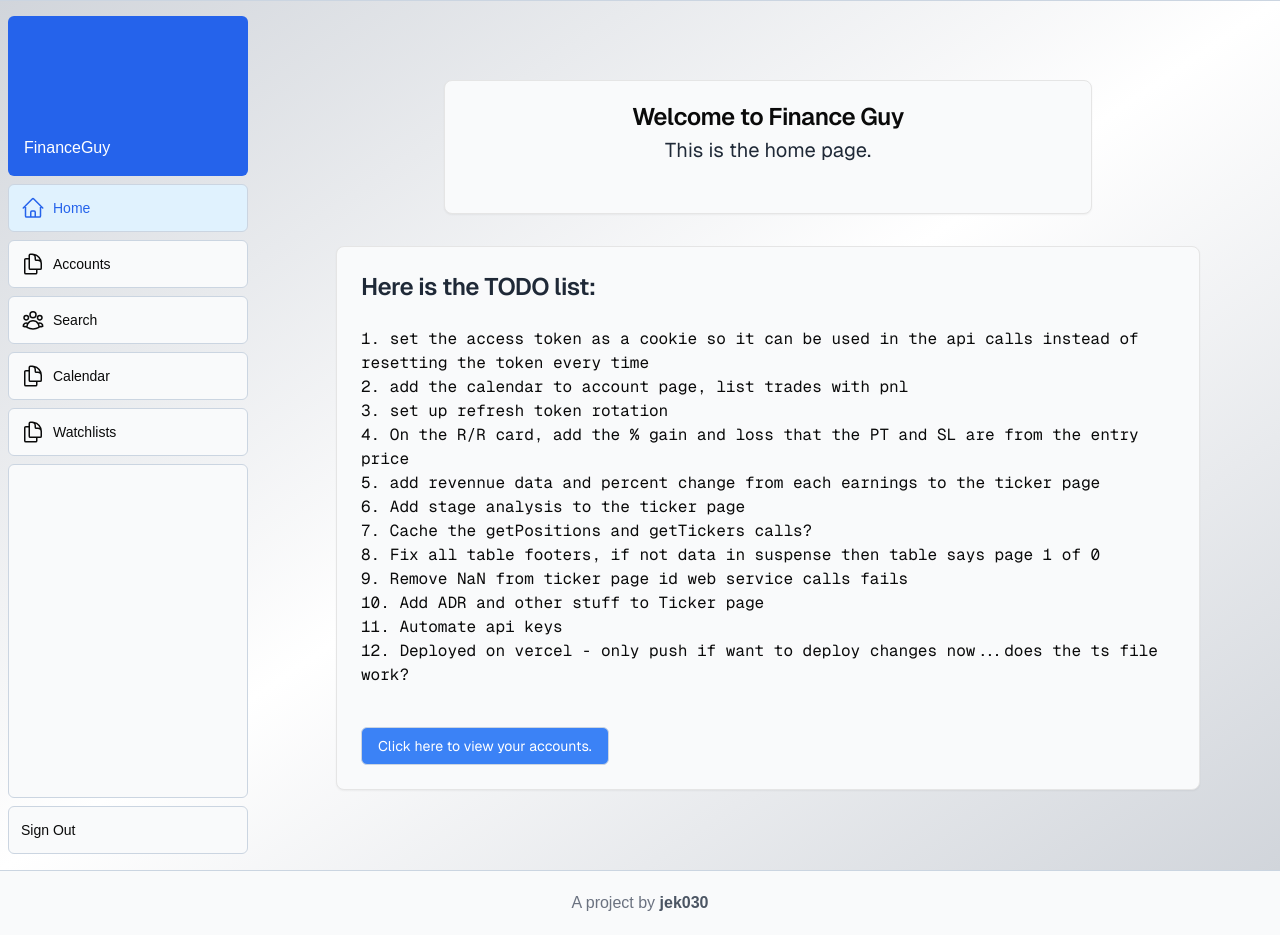
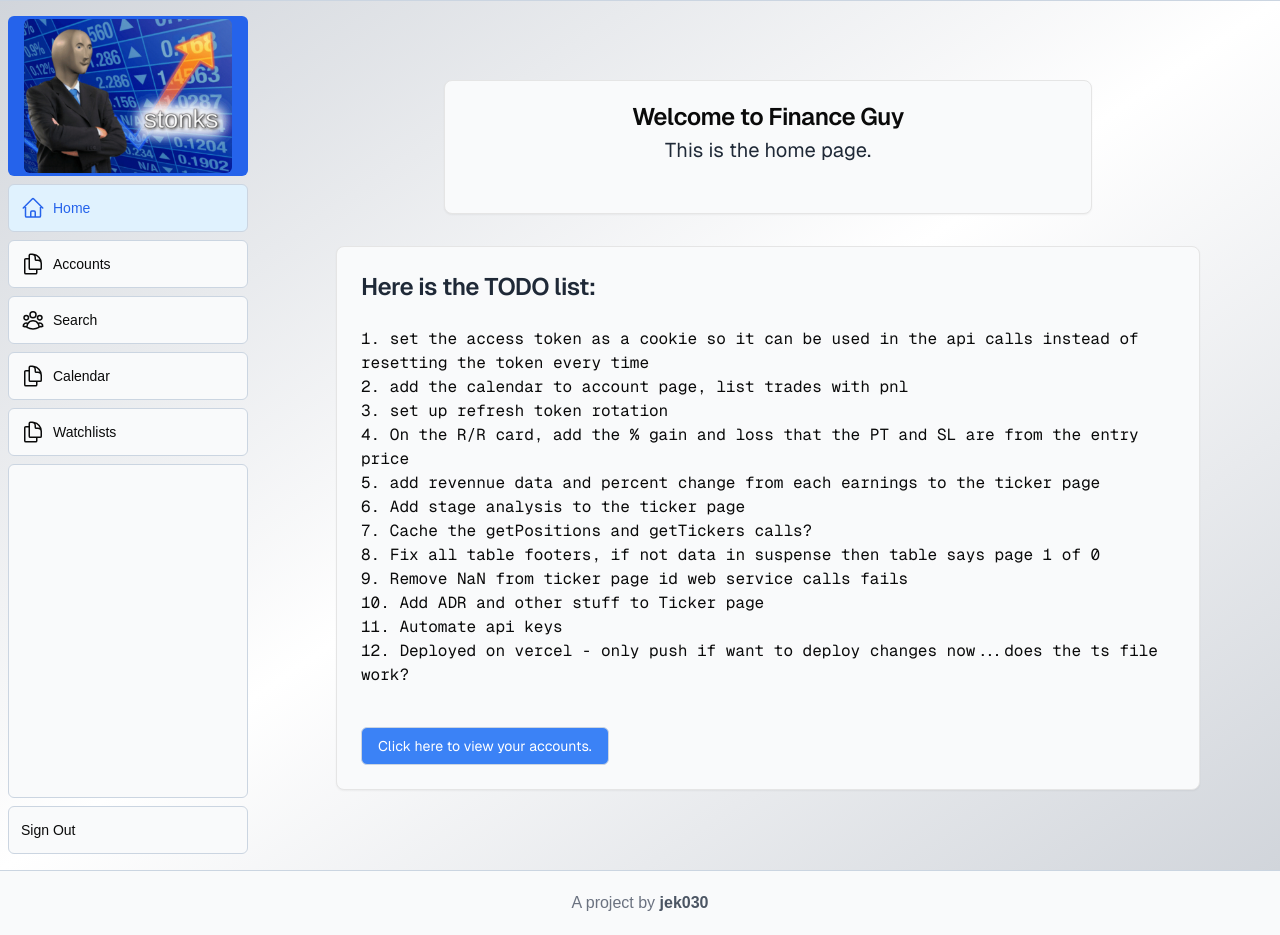
Before and after one commit to jek030/schwabApiNextJs, a Next.js app: page / in a window 1280 px wide. Built offline with nearby package versions, Linux system fonts and the light colour scheme.

Commit message:
added stonks image

```diff
--- a/app/ui/sidenav.tsx
+++ b/app/ui/sidenav.tsx
@@ -1,16 +1,23 @@
 import Link from 'next/link';
 import NavLinks from '@/app/ui/nav-links';
+import Image from 'next/image';
 
 export default function SideNav() {
   return (
     <div className="flex h-auto flex-col px-3 py-4 md:px-2 w-auto md:w-64">
       <Link
-        className="mb-2 flex h-20 items-end justify-start rounded-md bg-blue-600 p-4 md:h-40"
+        className="mb-2 flex h-20 items-center justify-center rounded-md bg-blue-600 p-4 md:h-40 hover:bg-blue-500 transition-colors"
         href="/"
       >
-        <div className="w-32 text-white md:w-40">
-          FinanceGuy
-        </div>
+        <Image
+          src="/stonks.png"
+          alt="Stonks meme"
+          width={150}
+          height={150}
+          priority={true}
+          style={{ width: 'auto', height: 'auto' }}
+          className="w-32 md:w-40 transform hover:scale-105 transition-transform duration-200 rounded-md"
+        />
       </Link>
       <div className="flex grow flex-row justify-between space-x-2 md:flex-col md:space-x-0 md:space-y-2">
         <NavLinks />
```
Also changed, not shown: public/robot-finance.png (deleted), public/stonks.png (added).
